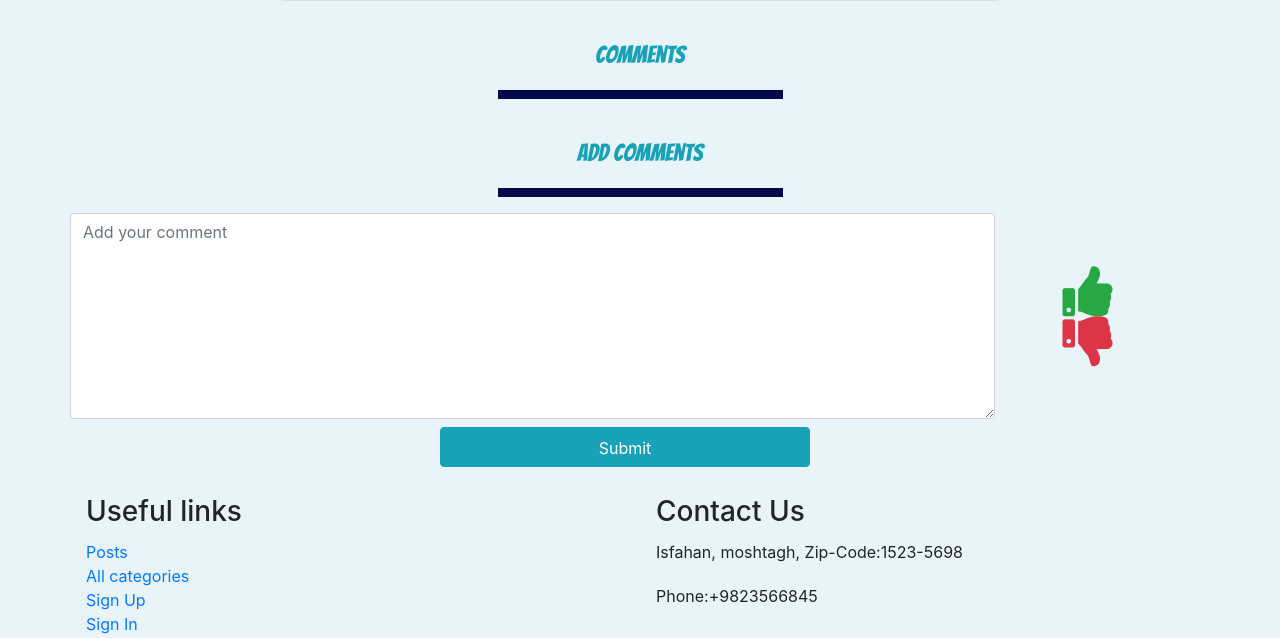
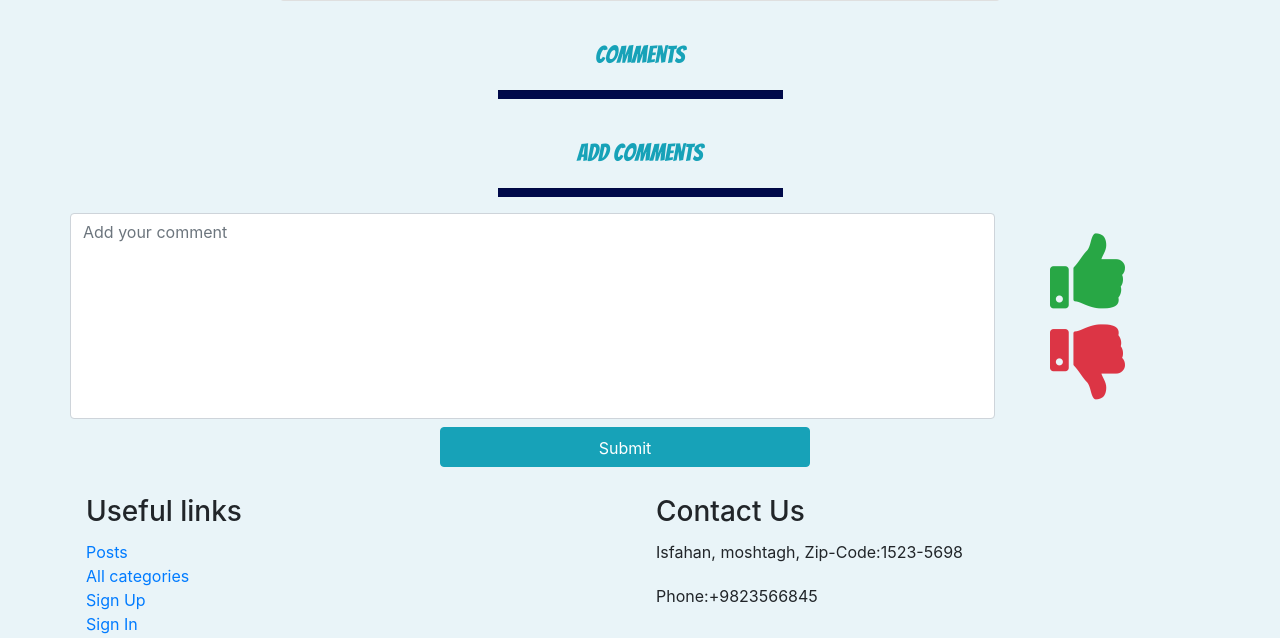
Before and after one commit to kianoushit1999/TecnoKna, a Django app: template templates/blog/post.html in a window 1280 px wide. Shown: the part 389-1027 px from the top of the page. Run offline with Django 3.2, Linux system fonts and the light colour scheme; the template is opened without the code that fills it, so the values that code supplies are empty; some libraries are stand-ins or nearby versions.

Commit message:
changing template to fix some issues but it's remains

```diff
--- a/static/blog/post.css
+++ b/static/blog/post.css
@@ -15,9 +15,7 @@ hr{
     height: 8px;
     background: #00094a;
 }
-.thumb{
-    font-size: 50px;
-}
+
 @media (max-width: 900px) {
     .card {
         width: 35rem !important;
@@ -28,3 +26,9 @@ hr{
         width: 25rem !important;
     }
 }
+.thumb{
+    font-size: 50px;
+}
+textarea{
+    resize: none;
+}
--- a/templates/blog/post.html
+++ b/templates/blog/post.html
@@ -9,7 +9,6 @@
     <link rel="stylesheet" href="https://use.fontawesome.com/releases/v5.8.2/css/all.css">
     <link rel="stylesheet" href="https://stackpath.bootstrapcdn.com/bootstrap/4.3.1/css/bootstrap.min.css"
           integrity="sha384-ggOyR0iXCbMQv3Xipma34MD+dH/1fQ784/j6cY/iJTQUOhcWr7x9JvoRxT2MZw1T" crossorigin="anonymous">
-    <link href="https://unpkg.com/aos@2.3.1/dist/aos.css" rel="stylesheet">
     <link href='https://fonts.googleapis.com/css?family=Bangers' rel='stylesheet'>
     <link rel="stylesheet" href="{% static 'blog/post.css' %}">
 </head>
@@ -72,13 +71,13 @@
         </div>
         <hr>
         <div class="col-12 row flex-row">
-            <textarea class="col-10 form-control" placeholder="Add your comment" rows="8"></textarea>
+            <textarea class="col-10 form-control" placeholder="Add your comment" rows="8" style="resize: none"></textarea>
             <div class="col-2 text-center my-auto">
                 <div>
-                    <i class="fas fa-thumbs-up text-success thumb"></i>
+                    <i class="fas fa-thumbs-up text-success mb-2 thumb" style="font-size: 75px"></i>
                 </div>
                 <div>
-                    <i class="fas fa-thumbs-down text-danger thumb"></i>
+                    <i class="fas fa-thumbs-down text-danger mt-2 thumb" style="font-size: 75px"></i>
                 </div>
             </div>
             <button type="button" class="btn btn-info px-5 pt-2 mt-2 offset-4 col-4">Submit</button>
```
